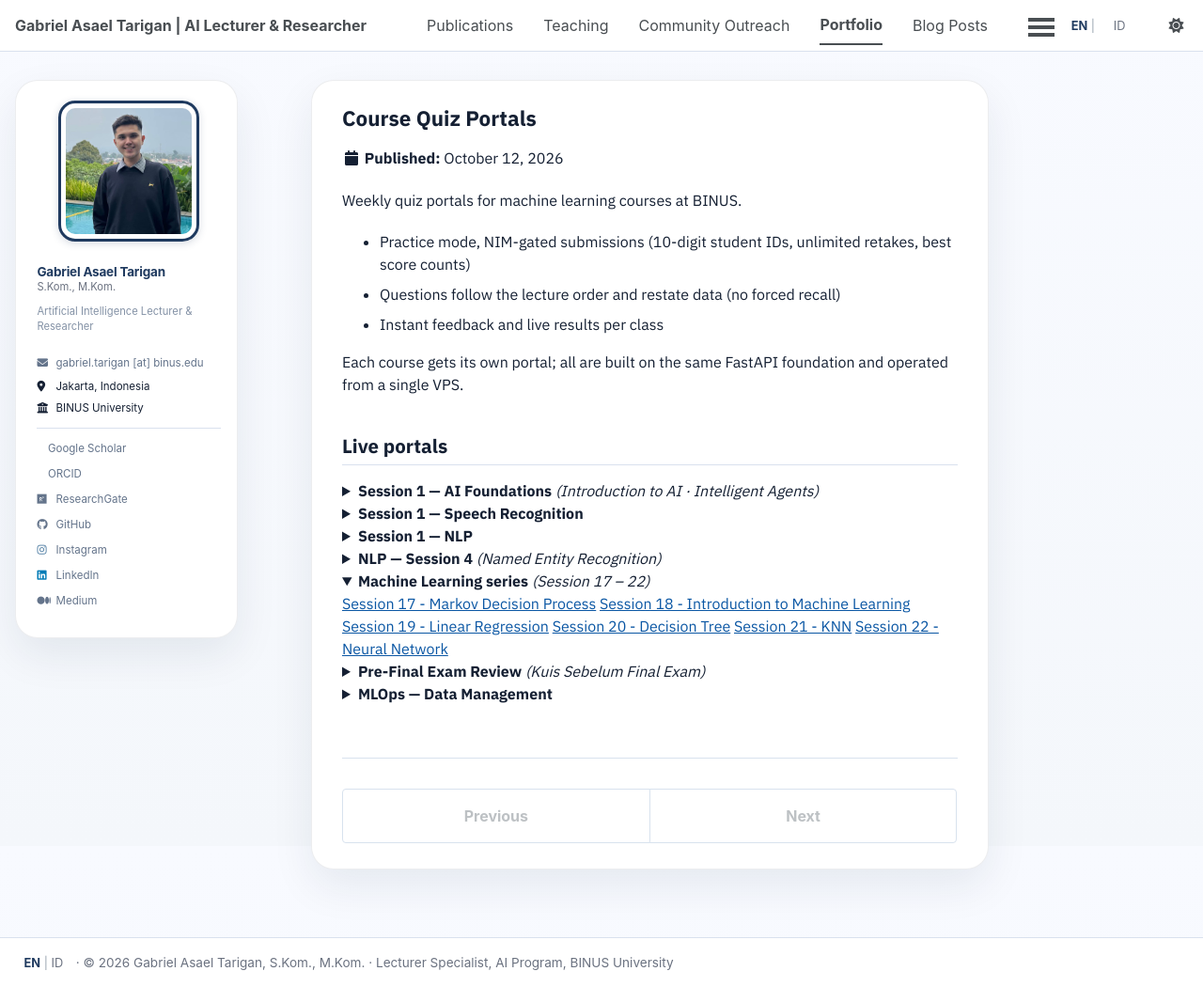
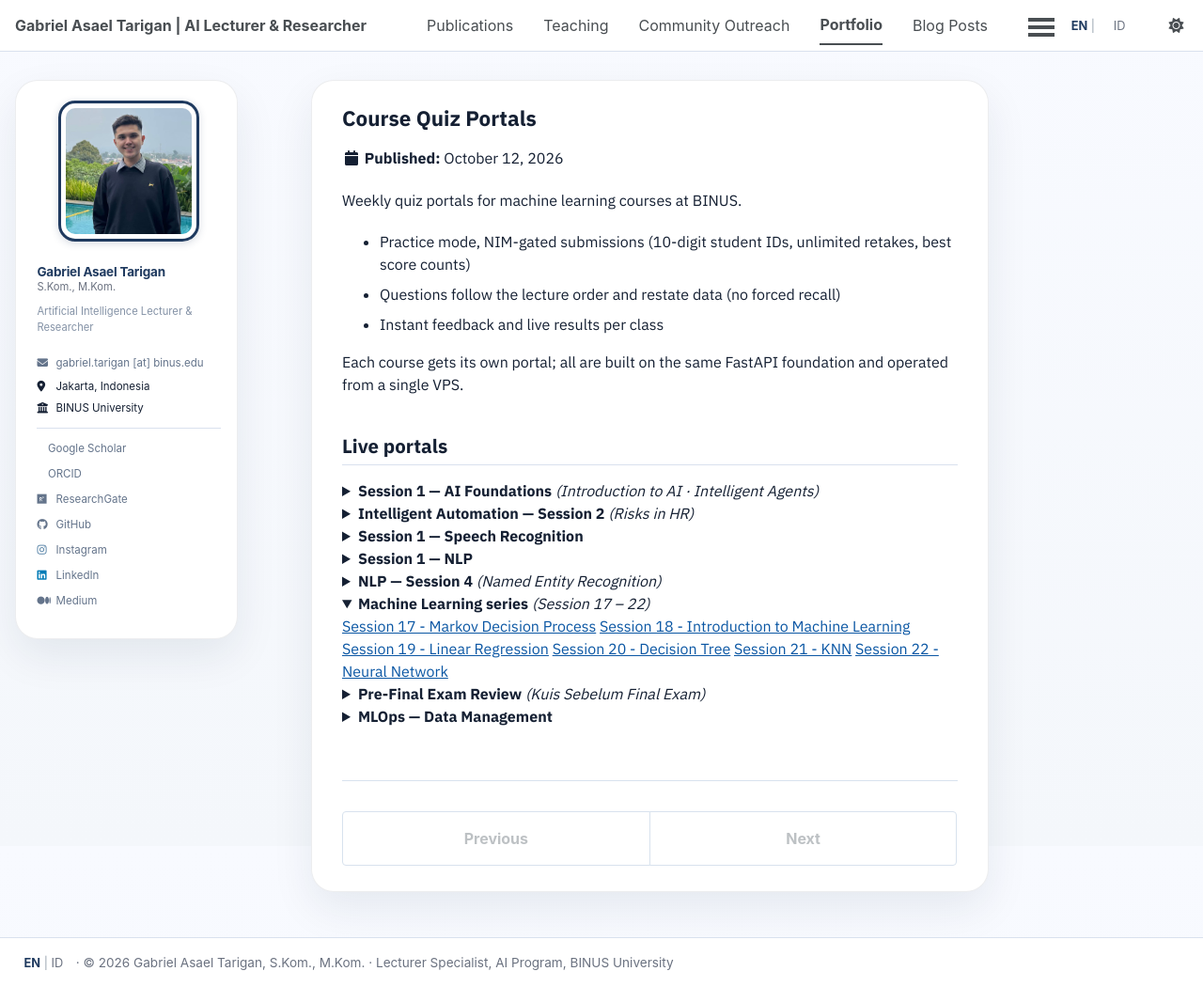
Before and after one commit to asaeltarigan/asaeltarigan.github.io, a Jekyll site: the page built from _portfolio/course-quiz-portals.md, in a window 1280 px wide and 1050 px high. Shown: the whole window at 94% size. Built offline with Jekyll 4.4.1, drawn with Linux system fonts in a browser that asks for light colours; a style sheet for code colours, icons or effects is not loaded.

Commit message:
Add Session 2 - IA Risks in HR quiz portal link (quiz28)

```diff
--- a/_portfolio/course-quiz-portals.md
+++ b/_portfolio/course-quiz-portals.md
@@ -28,6 +28,13 @@ Each course gets its own portal; all are built on the same FastAPI foundation an
 <a href="https://qualifying-amsterdam-salmon-able.trycloudflare.com/">Session 2 - Intelligent Agents</a>
 
 <a href="https://constitute-against-cheese-earnings.trycloudflare.com/">Session 3 & 4 - Search</a>
+
+</details>
+
+<details>
+<summary><strong>Intelligent Automation — Session 2</strong> <em>(Risks in HR)</em></summary>
+
+<a href="https://sheet-enhancing-this-activities.trycloudflare.com/">Session 2 - Intelligent Automation Risks in HR</a>
 
 </details>
 
```
